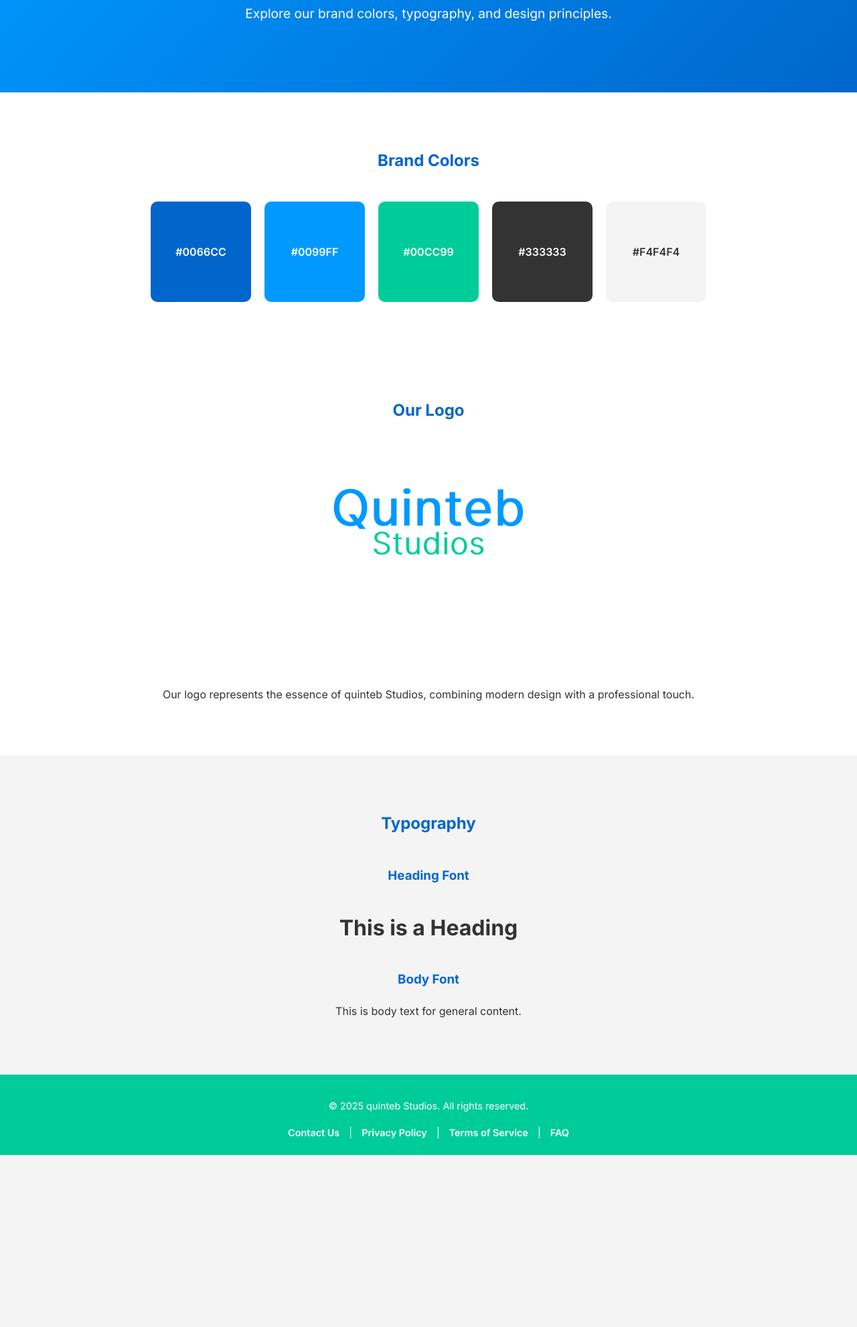
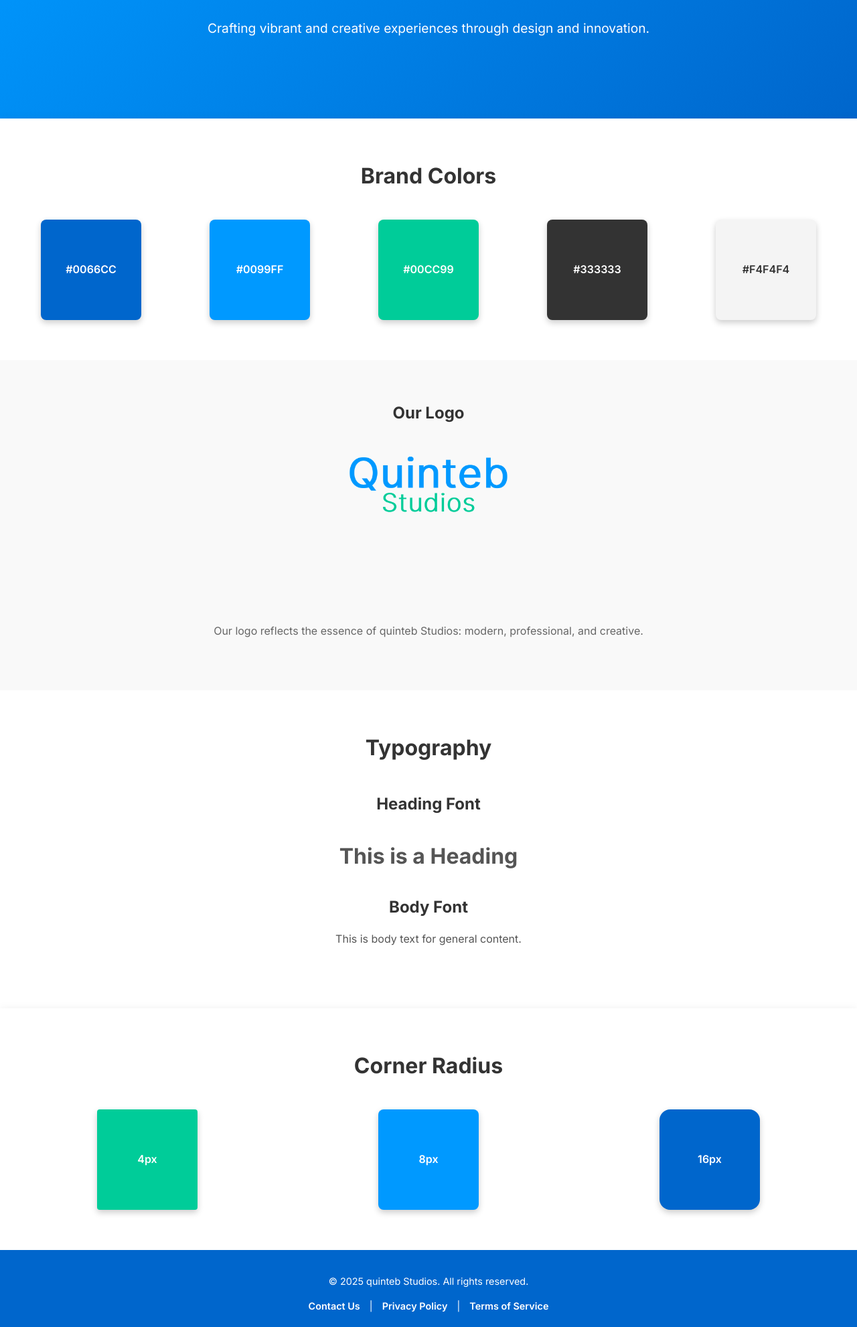
Before and after one commit to quinteb/quintebstudio, a plain HTML site: page huisstijl.html in a window 1280 px wide. Shown: the part 183-2165 px from the top of the page at 67% size. Before the commit the page ends 1908 px from the top, so only its background shows below. Drawn offline with Linux system fonts and the light colour scheme.

Commit message:
Go Next Studio!

```diff
--- a/huisstijl.html
+++ b/huisstijl.html
@@ -3,28 +3,25 @@
 <head>
     <meta charset="UTF-8">
     <meta name="viewport" content="width=device-width, initial-scale=1.0">
-    <title>Brand Identity - quinteb Studios</title>
+    <title>Go Next Studio! - Design System</title>
     <link href="https://fonts.googleapis.com/css2?family=Inter:wght@400;600;700&display=swap" rel="stylesheet">
     <style>
         /* General Styles */
         body {
             margin: 0;
             font-family: 'Inter', sans-serif;
-            background-color: #f4f4f4;
+            background-color: #f9f9f9;
             color: #333;
-            line-height: 1.8;
+            line-height: 1.6;
         }
 
-        h2, h3 {
-            color: #0066cc;
-        }
-        h1 {
-            color: #ffffff;
+        h1, h2, h3 {
+            margin: 0;
         }
 
         a {
             text-decoration: none;
-            color: #ffffff;
+            color: #00cc99;
             font-weight: 600;
         }
 
@@ -37,95 +34,159 @@
             background: linear-gradient(135deg, #0099ff, #0066cc);
             color: #fff;
             text-align: center;
-            padding: 80px 20px;
+            padding: 100px 20px;
+            box-shadow: 0 4px 15px rgba(0, 0, 0, 0.2);
         }
 
         .header h1 {
-            font-size: 3rem;
-            margin: 0;
+            font-size: 3.5rem;
             font-weight: 700;
+            text-shadow: 2px 2px 5px rgba(0, 0, 0, 0.3);
         }
 
         .header p {
             font-size: 1.2rem;
-            margin: 20px 0;
+            margin-top: 20px;
         }
 
         /* Brand Colors Section */
         .brand-colors {
             padding: 60px 20px;
             background-color: #fff;
+            text-align: center;
+            box-shadow: 0 4px 15px rgba(0, 0, 0, 0.1);
         }
 
         .brand-colors h2 {
-            text-align: center;
+            font-size: 2rem;
             margin-bottom: 40px;
         }
 
         .color-palette {
-            display: flex;
-            justify-content: center;
+            display: grid;
+            grid-template-columns: repeat(auto-fit, minmax(150px, 1fr));
             gap: 20px;
-            flex-wrap: wrap;
+            justify-items: center;
         }
 
         .color-box {
             width: 150px;
             height: 150px;
-            border-radius: 10px;
+            border-radius: 8px;
             display: flex;
             align-items: center;
             justify-content: center;
             color: #fff;
             font-weight: 600;
             font-size: 1rem;
+            cursor: pointer;
+            transition: transform 0.3s ease, box-shadow 0.3s ease;
+            box-shadow: 0 4px 10px rgba(0, 0, 0, 0.2);
+        }
+
+        .color-box:hover {
+            transform: scale(1.1);
+            box-shadow: 0 6px 20px rgba(0, 0, 0, 0.3);
+        }
+
+        .color-box.blue { background-color: #0066cc; }
+        .color-box.light-blue { background-color: #0099ff; }
+        .color-box.accent { background-color: #00cc99; }
+        .color-box.gray { background-color: #333; }
+        .color-box.light-gray { background-color: #f4f4f4; color: #333; }
+
+        /* Logo Section */
+        .logo-section {
+            padding: 60px 20px;
+            background-color: #f9f9f9;
             text-align: center;
         }
 
-        .color-box.blue {
-            background-color: #0066cc;
+        .logo-section img {
+            max-width: 250px;
+            height: auto;
+            margin-bottom: 20px;
+            transition: transform 0.3s ease;
         }
 
-        .color-box.light-blue {
-            background-color: #0099ff;
+        .logo-section img:hover {
+            transform: rotate(10deg) scale(1.1);
         }
 
-        .color-box.gray {
-            background-color: #333;
-        }
-
-        .color-box.light-gray {
-            background-color: #f4f4f4;
-            color: #333;
-        }
-
-        .color-box.accent {
-            background-color: #00cc99;
+        .logo-section p {
+            font-size: 1rem;
+            color: #666;
         }
 
         /* Typography Section */
         .typography {
             padding: 60px 20px;
-            background-color: #f4f4f4;
+            background-color: #fff;
+            text-align: center;
         }
 
         .typography h2 {
-            text-align: center;
+            font-size: 2rem;
             margin-bottom: 40px;
         }
 
         .font-sample {
-            text-align: center;
-            margin-bottom: 20px;
+            margin-bottom: 30px;
         }
 
         .font-sample h3 {
-            margin: 10px 0;
+            font-size: 1.5rem;
+            margin-bottom: 10px;
+        }
+
+        .font-sample p {
+            font-size: 1rem;
+            color: #555;
+        }
+
+        /* Corner Radius Section */
+        .corner-radius {
+            padding: 60px 20px;
+            background-color: #fff;
+            text-align: center;
+            box-shadow: 0 4px 15px rgba(0, 0, 0, 0.1);
+        }
+
+        .corner-radius h2 {
+            font-size: 2rem;
+            margin-bottom: 40px;
+        }
+
+        .radius-grid {
+            display: grid;
+            grid-template-columns: repeat(auto-fit, minmax(150px, 1fr));
+            gap: 20px;
+            justify-items: center;
+        }
+
+        .radius-box {
+            width: 150px;
+            height: 150px;
+            background-color: #00cc99;
+            color: #fff;
+            font-weight: 600;
+            font-size: 1rem;
+            display: flex;
+            align-items: center;
+            justify-content: center;
+            transition: transform 0.3s ease, box-shadow 0.3s ease;
+            box-shadow: 0 4px 10px rgba(0, 0, 0, 0.2);
+            cursor: default;
+        }
+
+        .radius-box:hover {
+            transform: scale(1.1);
+            box-shadow: 0 6px 20px rgba(0, 0, 0, 0.3);
         }
 
         /* Footer */
         footer {
-            background-color: #00cc99;
+            background-color: #0066cc;
             color: #fff;
             text-align: center;
             padding: 20px 0;
@@ -133,9 +194,7 @@
         }
 
         footer a {
-            color: #ffffff;
-            text-decoration: none;
-            font-weight: 600;
+            color: #fff;
             margin: 0 10px;
         }
 
@@ -146,26 +205,25 @@
 </head>
 <body>
     <header class="header">
-        <h1>quinteb Studios Brand Identity</h1>
-        <p>Explore our brand colors, typography, and design principles.</p>
+        <h1>quinteb Studios</h1>
+        <p>Crafting vibrant and creative experiences through design and innovation.</p>
     </header>
 
     <section class="brand-colors">
         <h2>Brand Colors</h2>
         <div class="color-palette">
-            <div class="color-box blue">#0066CC</div>
-            <div class="color-box light-blue">#0099FF</div>
-            <div class="color-box accent">#00CC99</div>
-            <div class="color-box gray">#333333</div>
-            <div class="color-box light-gray">#F4F4F4</div>
+            <div class="color-box blue" onclick="copyToClipboard('#0066CC')" title="Click to copy #0066CC">#0066CC</div>
+            <div class="color-box light-blue" onclick="copyToClipboard('#0099FF')" title="Click to copy #0099FF">#0099FF</div>
+            <div class="color-box accent" onclick="copyToClipboard('#00CC99')" title="Click to copy #00CC99">#00CC99</div>
+            <div class="color-box gray" onclick="copyToClipboard('#333333')" title="Click to copy #333333">#333333</div>
+            <div class="color-box light-gray" onclick="copyToClipboard('#F4F4F4')" title="Click to copy #F4F4F4">#F4F4F4</div>
         </div>
     </section>
-    <section class="brand-colors">
+
+    <section class="logo-section">
         <h2>Our Logo</h2>
-        <div style="text-align: center; margin: 40px 0;">
-            <img src="Logo.png" alt="quinteb Studios Logo" style="max-width: 300px; height: auto;">
-        </div>
-        <p style="text-align: center;">Our logo represents the essence of quinteb Studios, combining modern design with a professional touch.</p>
+        <img src="Logo.png" alt="quinteb Studios Logo">
+        <p>Our logo reflects the essence of quinteb Studios: modern, professional, and creative.</p>
     </section>
 
     <section class="typography">
@@ -180,12 +238,28 @@
         </div>
     </section>
 
+    <section class="corner-radius">
+        <h2>Corner Radius</h2>
+        <div class="radius-grid">
+            <div class="radius-box" style="border-radius: 4px; ">4px</div>
+            <div class="radius-box" style="border-radius: 8px; background-color: #0099ff;">8px</div>
+            <div class="radius-box" style="border-radius: 16px; background-color: #0066cc;">16px</div>
+        </div>
+    </section>
+
     <footer>
         <p>© 2025 quinteb Studios. All rights reserved.</p>
         <a href="#contact">Contact Us</a> |
         <a href="#privacy-policy">Privacy Policy</a> |
-        <a href="#terms-of-service">Terms of Service</a> |
-        <a href="#faq">FAQ</a>
+        <a href="#terms-of-service">Terms of Service</a>
     </footer>
+
+    <script>
+        function copyToClipboard(hexCode) {
+            navigator.clipboard.writeText(hexCode).then(() => {
+                alert(`Copied ${hexCode} to clipboard!`);
+            });
+        }
+    </script>
 </body>
 </html>
```
Also changed, not shown: index.html (+6 -4 lines), publishing.html (+4 -4 lines).
